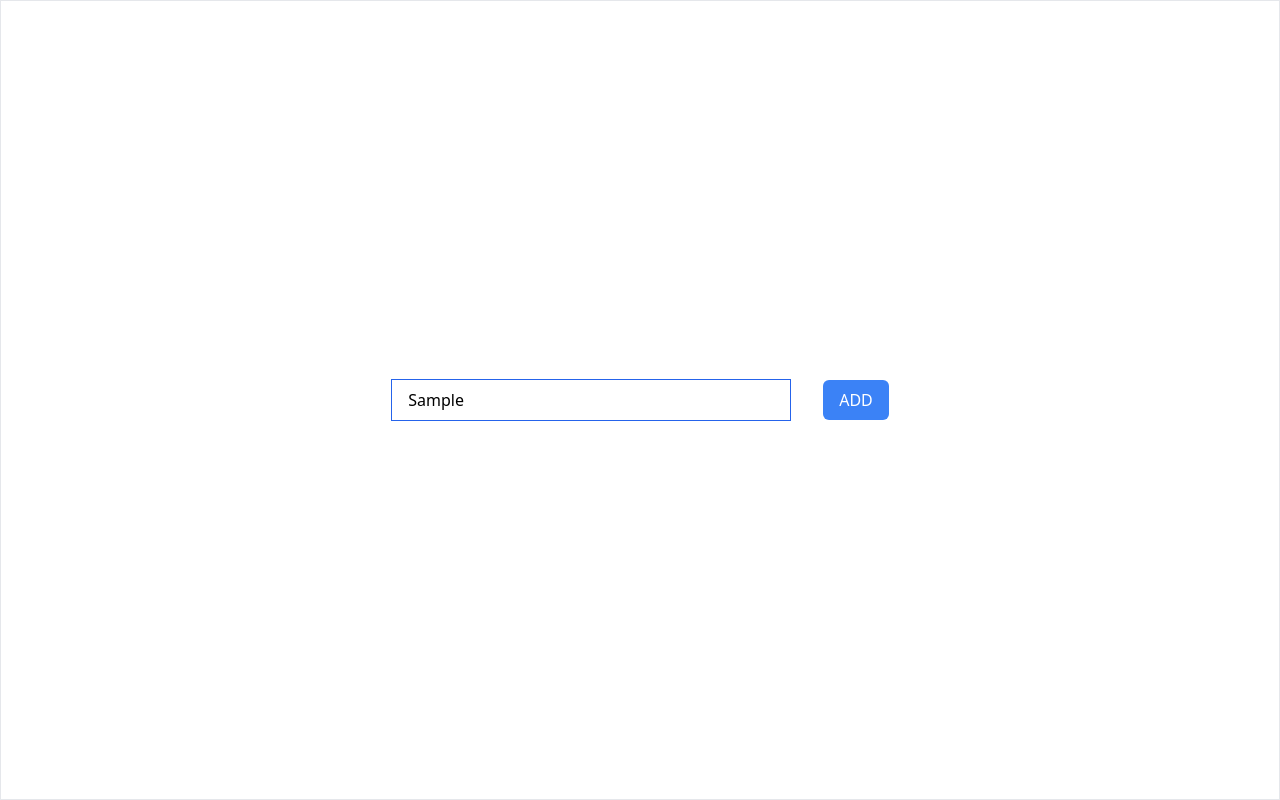
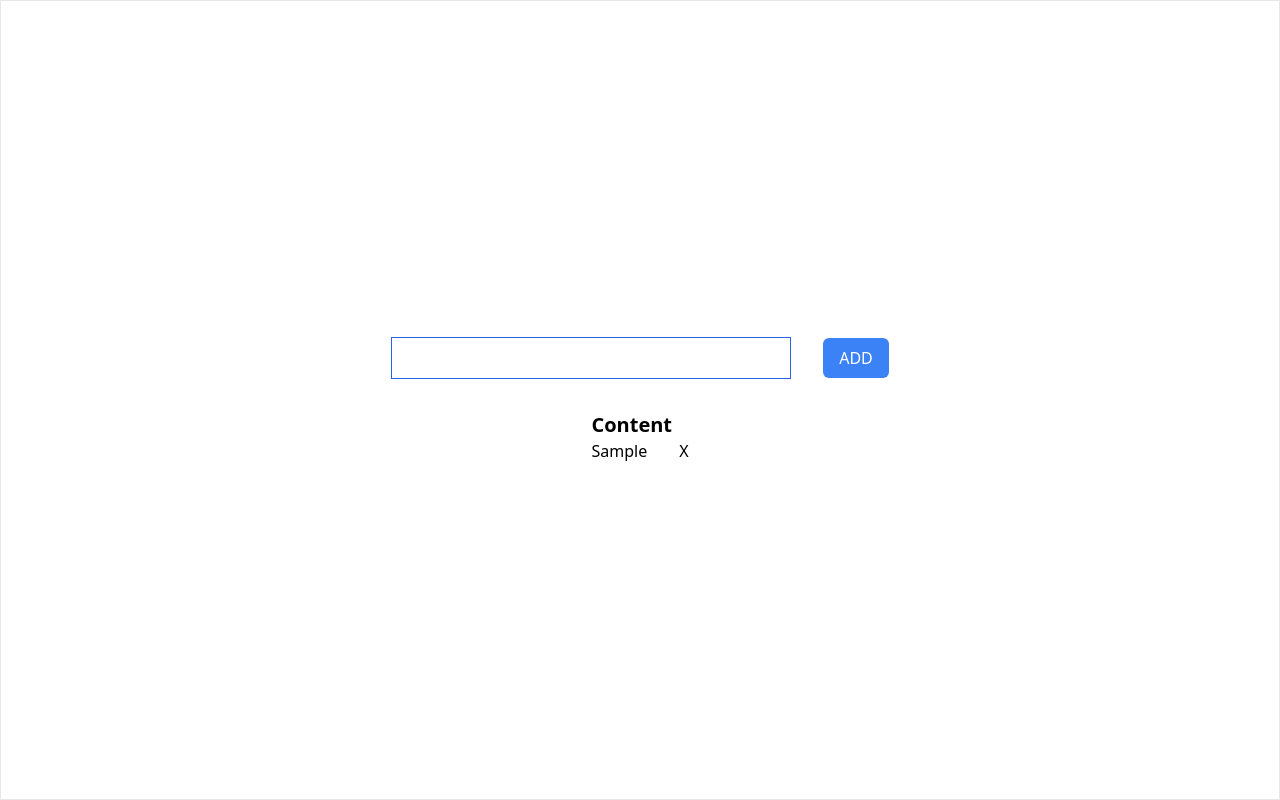
Before and after one commit to Tai-Ku/TODOLIST-MP3, a React (Create React App) app: page / in a window 1280 px wide. Both pictures are taken after typing "Sample" into the empty fields and a click on the button "ADD". Built offline with nearby package versions, Linux system fonts and the light colour scheme.

Commit message:
hoàn thiện phần Todo List

```diff
--- a/package.json
+++ b/package.json
@@ -9,6 +9,7 @@
     "react": "^18.2.0",
     "react-dom": "^18.2.0",
     "react-scripts": "5.0.1",
+    "react-toastify": "^9.1.2",
     "web-vitals": "^2.1.4"
   },
   "scripts": {
--- a/src/App.js
+++ b/src/App.js
@@ -1,9 +1,30 @@
 import { useState } from "react";
-
+import { ToastContainer, toast } from "react-toastify";
+import "react-toastify/dist/ReactToastify.css";
 function App() {
   const [work, setWork] = useState("");
+  const [todo, setTodo] = useState([]);
+  const handleClick = () => {
+    if (todo.some((item) => item.id === work.replace(/\s/g, ""))) {
+      toast.warn("work đã được add vào trước đó");
+    } else {
+      setTodo((prev) => [
+        ...prev,
+        {
+          id: work.replace(/\s/g, ""),
+          job: work,
+        },
+      ]);
+      setWork("");
+    }
+  };
+  const handleClose = (id) => {
+    setTodo((prev) => prev.filter((item) => item.id !== id));
+  };
   return (
-    <div className="flex gap-8 justify-center border h-screen items-center">
+    <>
+      <div className="flex flex-col gap-8 justify-center border h-screen items-center">
+        <div className="flex gap-8 items-center">
           <input
             type="text"
             value={work}
@@ -12,11 +33,45 @@ function App() {
           />
           <button
             type="button"
+            onClick={handleClick}
             className="outline-none px-4 py-2 bg-blue-500 rounded-md text-white "
           >
             ADD
           </button>
         </div>
+        <div>
+          <h2 className="font-bold text-xl">Content</h2>
+          <ul>
+            {todo.map((todo) => (
+              <li
+                key={todo.id}
+                className="flex items-center gap-8 justify-between"
+              >
+                <span>{todo.job}</span>
+                <span
+                  className="cursor-pointer"
+                  onClick={() => handleClose(todo.id)}
+                >
+                  X
+                </span>
+              </li>
+            ))}
+          </ul>
+        </div>
+      </div>
+      <ToastContainer
+        position="top-center"
+        autoClose={5000}
+        hideProgressBar={false}
+        newestOnTop={false}
+        closeOnClick
+        rtl={false}
+        pauseOnFocusLoss
+        draggable
+        pauseOnHover
+        theme="light"
+      />
+    </>
   );
 }
 
```
Also changed, not shown: 1 other file (tests, documents, lock files or other folders). Lines whose indentation alone changed are shown as unchanged.
